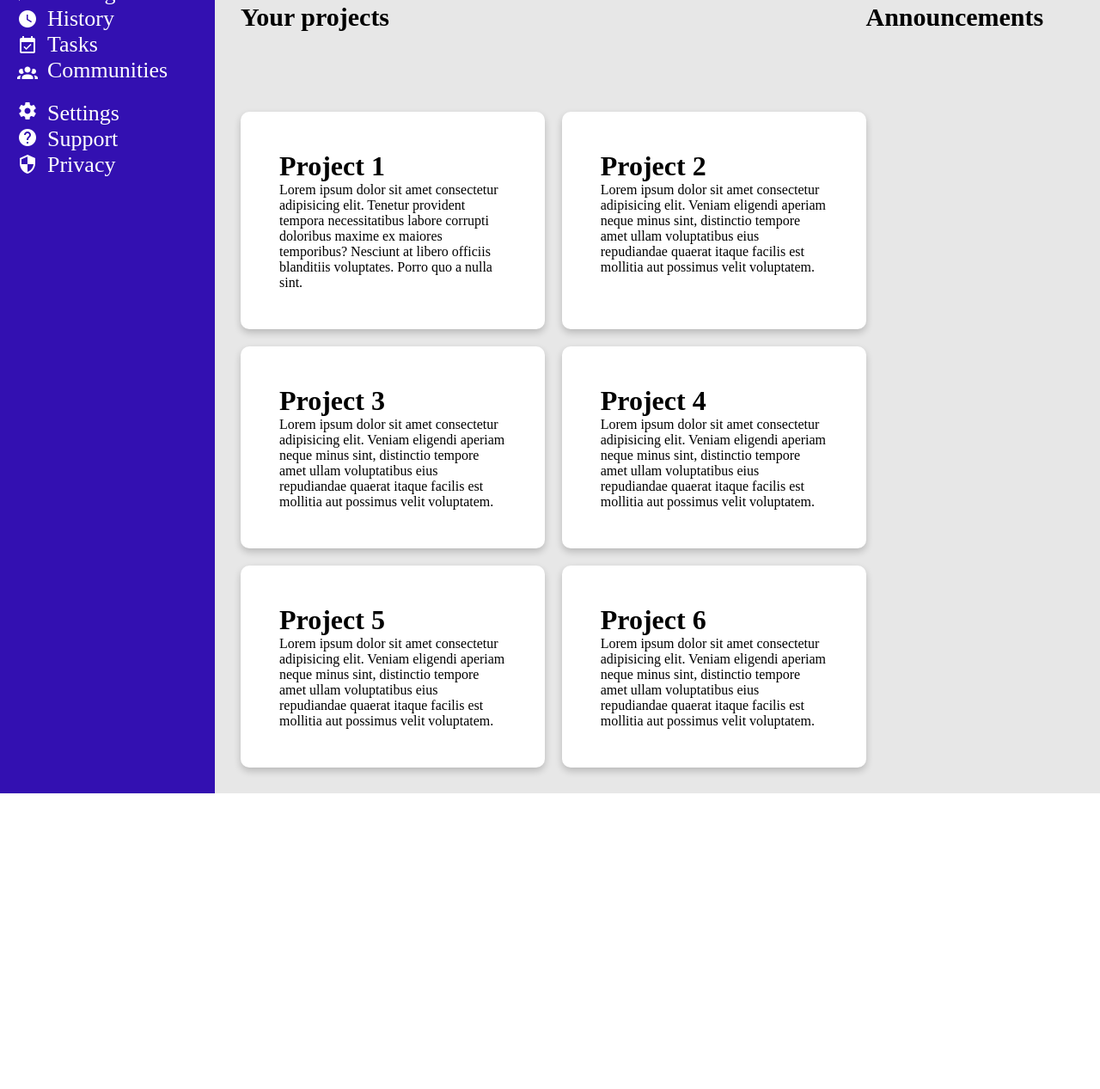
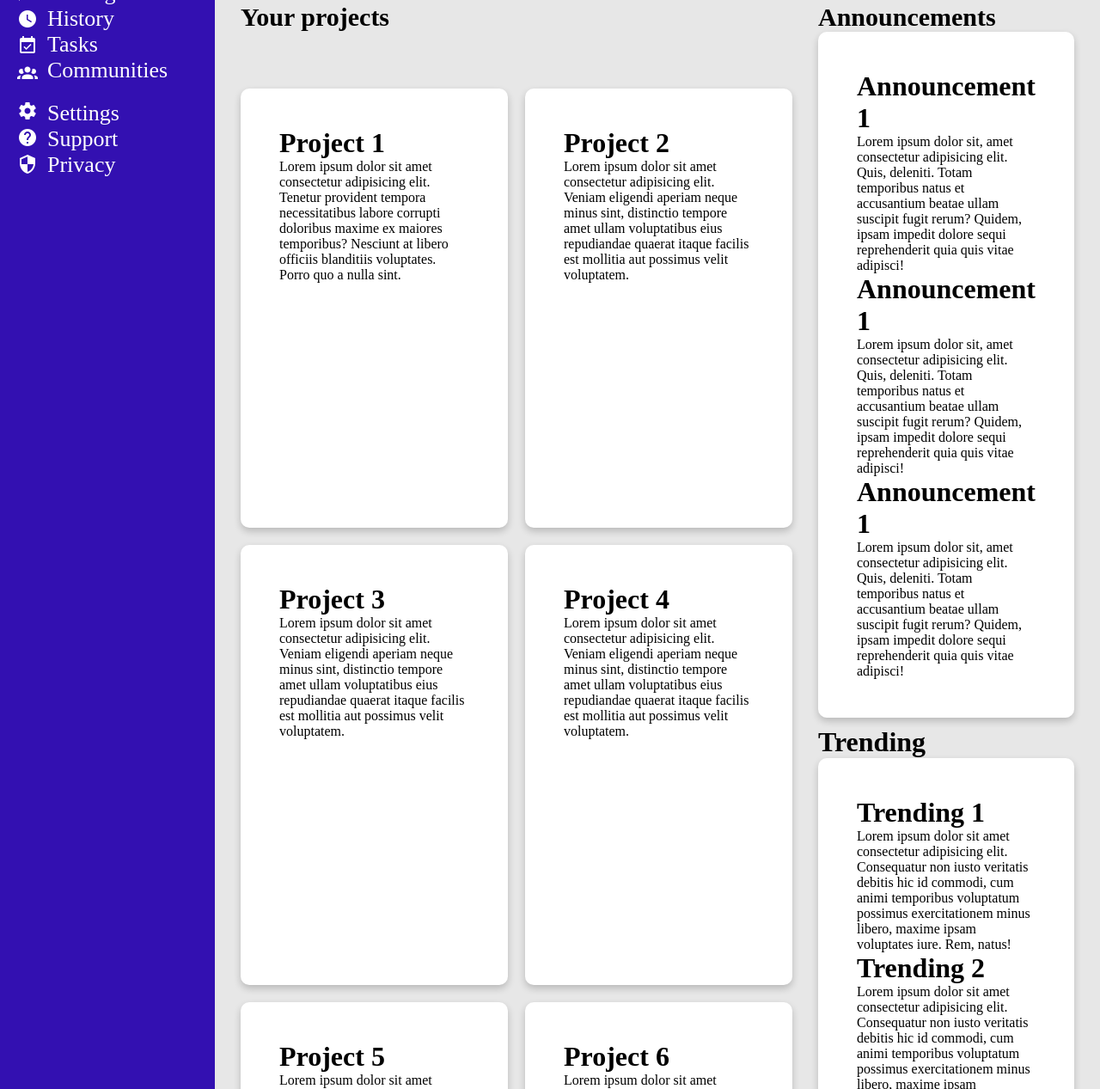
Before and after one commit to Jeffvf/admin-dashboard, a plain HTML site: page index.html in a window 1280 px wide. Shown: the part 183-1450 px from the top of the page at 86% size. Before the commit the page ends 1106 px from the top, so only its background shows below. Drawn offline with Linux system fonts and the light colour scheme.

Commit message:
feat: implement right panel cards

```diff
--- a/index.html
+++ b/index.html
@@ -86,8 +86,8 @@
                 </div>
             </div>
             <div class="dashboard-items">
+                <div class="your-projects">
                     <span>Your projects</span>
-                <span>Announcements</span>
                     <div class="project-cards">
                         <div class="card">
                             <h1>Project 1</h1>
@@ -115,6 +115,31 @@
                         </div>
                     </div>
                 </div>
+                <div class="right-side-board">
+                    <div>
+                        <span>Announcements</span>
+                        <div class="card">
+                            <h1>Announcement 1</h1>
+                            <p>Lorem ipsum dolor sit, amet consectetur adipisicing elit. Quis, deleniti. Totam temporibus natus et accusantium beatae ullam suscipit fugit rerum? Quidem, ipsam impedit dolore sequi reprehenderit quia quis vitae adipisci!</p>
+                            <h1>Announcement 1</h1>
+                            <p>Lorem ipsum dolor sit, amet consectetur adipisicing elit. Quis, deleniti. Totam temporibus natus et accusantium beatae ullam suscipit fugit rerum? Quidem, ipsam impedit dolore sequi reprehenderit quia quis vitae adipisci!</p>
+                            <h1>Announcement 1</h1>
+                            <p>Lorem ipsum dolor sit, amet consectetur adipisicing elit. Quis, deleniti. Totam temporibus natus et accusantium beatae ullam suscipit fugit rerum? Quidem, ipsam impedit dolore sequi reprehenderit quia quis vitae adipisci!</p>
+                        </div>
+                    </div>
+                    <div>
+                        <h1>Trending</h1>
+                        <div class="card">
+                            <h1>Trending 1</h1>
+                            <p>Lorem ipsum dolor sit amet consectetur adipisicing elit. Consequatur non iusto veritatis debitis hic id commodi, cum animi temporibus voluptatum possimus exercitationem minus libero, maxime ipsam voluptates iure. Rem, natus!</p>
+                            <h1>Trending 2</h1>
+                            <p>Lorem ipsum dolor sit amet consectetur adipisicing elit. Consequatur non iusto veritatis debitis hic id commodi, cum animi temporibus voluptatum possimus exercitationem minus libero, maxime ipsam voluptates iure. Rem, natus!</p>
+                            <h1>Trending 3</h1>
+                            <p>Lorem ipsum dolor sit amet consectetur adipisicing elit. Consequatur non iusto veritatis debitis hic id commodi, cum animi temporibus voluptatum possimus exercitationem minus libero, maxime ipsam voluptates iure. Rem, natus!</p>
+                        </div>
+                    </div>
+                </div>
+            </div>
         </div>
     </div>
 </body>
--- a/styles.css
+++ b/styles.css
@@ -115,8 +115,22 @@ span{
     background-color: rgb(231, 231, 231);
     display:grid;
     grid-template-columns: 3fr 1fr;
-    grid-template-rows: 1fr 6fr;
     padding: 30px;
+    gap: 30px;
+}
+
+.your-projects{
+    display: grid;
+    grid-template-rows: 100px auto;
+}
+
+.project-cards{
+    display: grid;
+    grid-template-columns: 1fr 1fr;
+    grid-auto-flow: row;
+    justify-items: stretch;
+    align-items: stretch;
+    gap: 20px;
 }
 
 .card{
@@ -126,12 +140,8 @@ span{
     border-radius: 10px;
 }
 
-.project-cards{
+.right-side-board{
     display: grid;
-    grid-template-columns: 1fr 1fr;
-    grid-template-rows: 1fr;
-    grid-auto-flow: row;
-    justify-items: stretch;
-    align-items: stretch;
-    gap: 20px;
+    grid-template-rows: 1fr 1fr;
+    gap: 10px
 }
```
Lines whose indentation alone changed are shown as unchanged.
